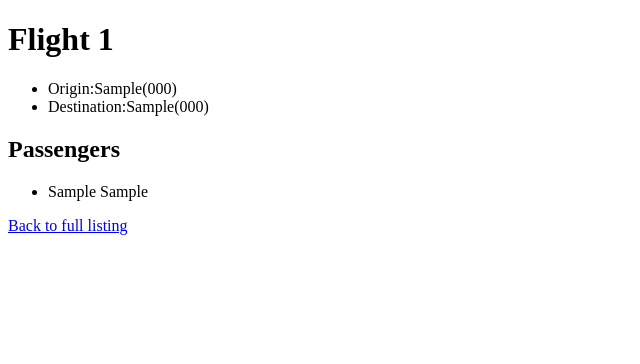
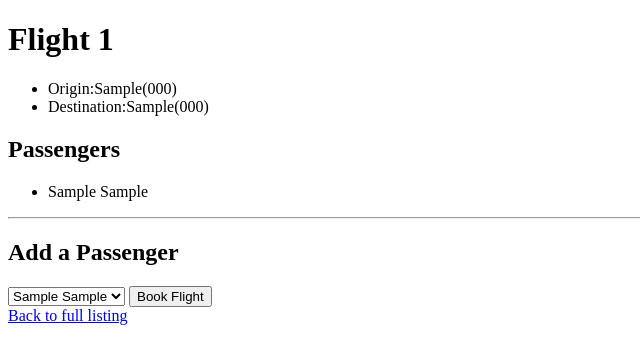
Before and after one commit to pratikpageni/Book_myflight, a Django app: template bookmyflight/flights/templates/flights/flight.html in a window 1280 px wide. Shown: the top 364 px of the page, without its empty margins (0-640 px from the left). Run offline with Django 3.2, Linux system fonts and the light colour scheme; the template is opened without the code that fills it: values that come from a table or form of the project are taken from there, others are empty; tables that the repository leaves empty hold one stand-in row (values such as "Sample post").

Commit message:
Add passenger

```diff
--- a/bookmyflight/flights/templates/flights/flight.html
+++ b/bookmyflight/flights/templates/flights/flight.html
@@ -25,5 +25,24 @@
                <li>No passengers.</li>
                {% endfor %}
            </ul>
+           <hr>
+           <h2>Add a Passenger</h2>
+           {% if non_passengers %}
+           <form action="{% url 'book' flight.id  %}"  method="post">
+            {% csrf_token %}
+            <select name="passenger">
+                {% for passenger in non_passengers %}
+                <option value="{{ passenger.id}}">{{passenger}}</option>
+               {% endfor %}
+            </select>
+            <input type="submit" value="Book Flight"/>
+
+           </form>
+           {% else %}
+           <div>
+               No passengers to add
+           </div>
+           {% endif %}
+
            <a href="{% url 'index' %}">Back to full listing</a>
 {% endblock %}
--- a/bookmyflight/flights/views.py
+++ b/bookmyflight/flights/views.py
@@ -20,7 +20,8 @@ def flight(request,flight_id):
         raise Http404("Flight does not exist.")
     context={
         "flight":flight,
-        "passengers":flight.passengers.all()
+        "passengers":flight.passengers.all(),
+        "non_passengers":Passenger.objects.exclude(flights=flight).all()
     }
     return render (request,"flights/flight.html",context)
 
```
